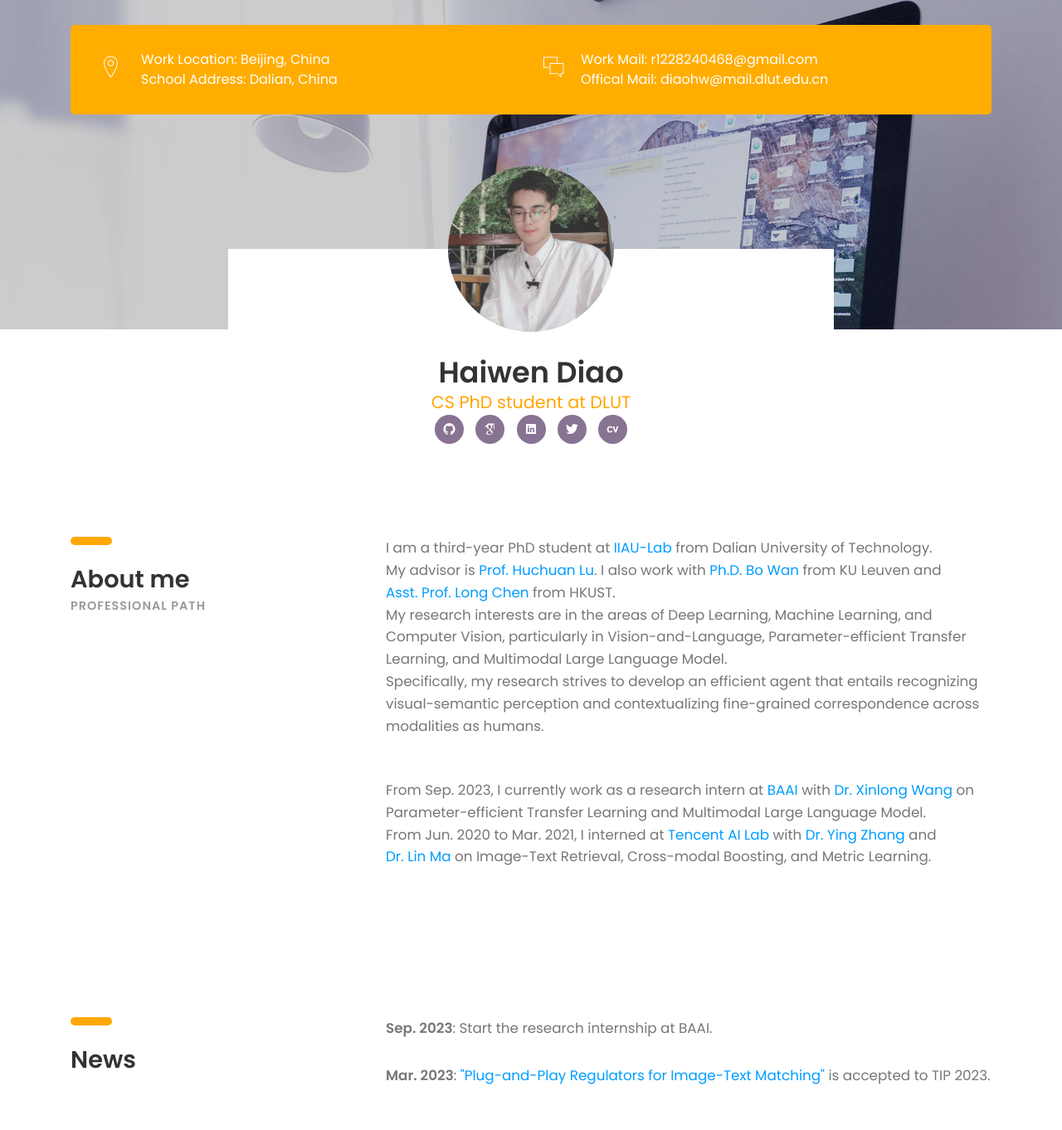
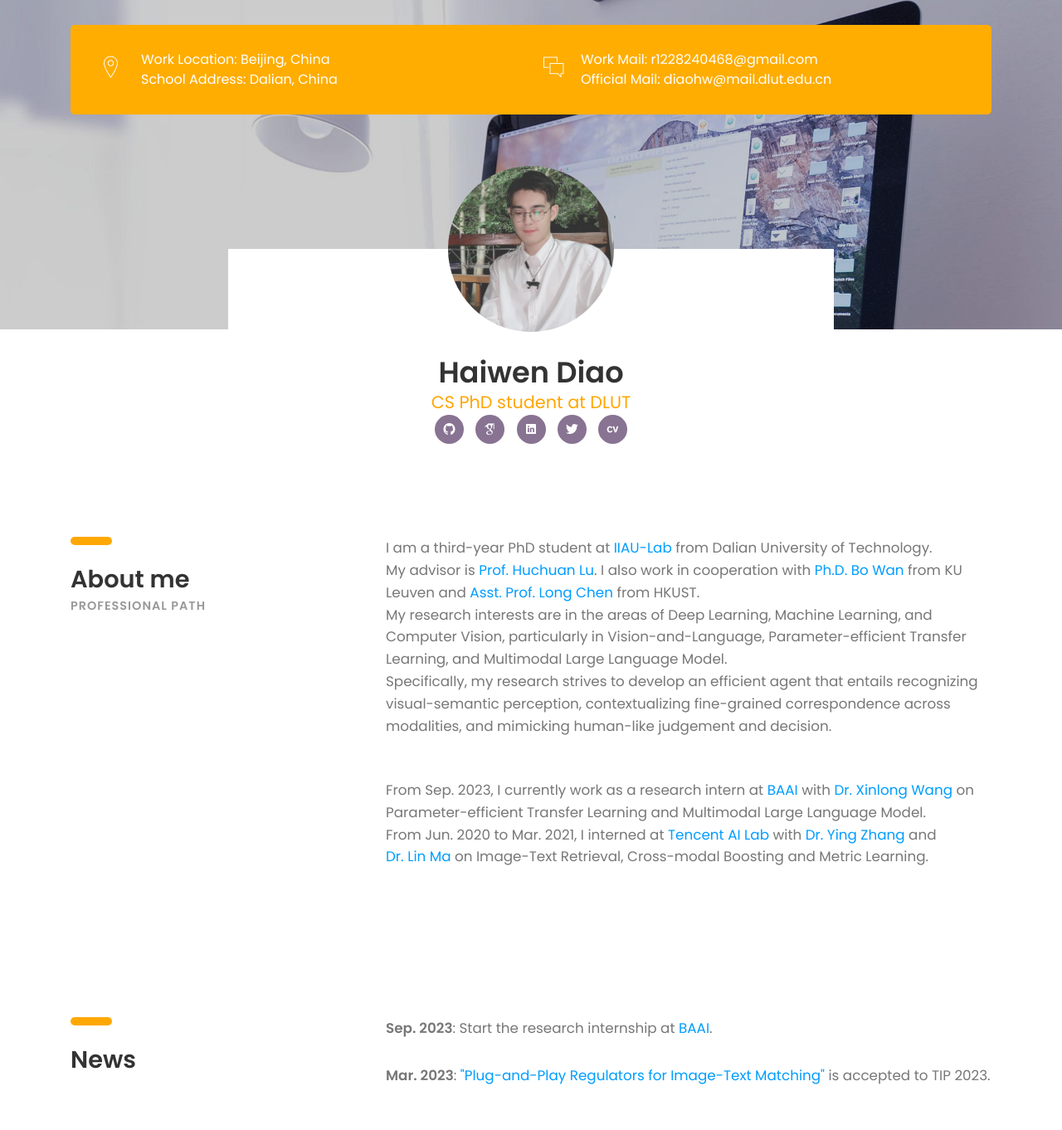
Before and after one commit to Paranioar/Paranioar.github.io, a plain HTML site: page index.html in a window 1280 px wide. Shown: the top 1362 px of the page at 83% size. Drawn offline with Linux system fonts and the light colour scheme; files whose address does not match are found by name.

Commit message:
Update index.html

```diff
--- a/index.html
+++ b/index.html
@@ -52,7 +52,7 @@
 							<i class="icon ion-ios-chatboxes-outline"></i>
 							<div class="right-area">
 								<h5>Work Mail: r1228240468@gmail.com</h5>
-								<h5>Offical Mail: diaohw@mail.dlut.edu.cn</h5>
+								<h5>Official Mail: diaohw@mail.dlut.edu.cn</h5>
 							</div><!-- right-area -->
 						</div><!-- info -->
 					</div><!-- col-sm-4 -->
@@ -103,13 +103,13 @@
 						from Dalian University of Technology. <br>
 						My advisor is
 						<a href="https://ice.dlut.edu.cn/IIAU/en/members/index.html" style="color:#009dff;">Prof. Huchuan Lu</a>.
-						I also work with
+						I also work in cooperation with
 						<a href="https://bobwan.w3spaces.com/" style="color:#009dff;">Ph.D. Bo Wan</a> from KU Leuven and
 						<a href="https://zjuchenlong.github.io/" style="color:#009dff;">Asst. Prof. Long Chen</a> from HKUST.<br>
 						My research interests are in the areas of Deep Learning, Machine Learning, and Computer Vision,
 						particularly in Vision-and-Language, Parameter-efficient Transfer Learning, and Multimodal Large Language Model.<br>
-						Specifically, my research strives to develop an efficient agent that entails recognizing visual-semantic perception
-						and contextualizing fine-grained correspondence across modalities as humans.
+						Specifically, my research strives to develop an efficient agent that entails recognizing visual-semantic perception,
+						contextualizing fine-grained correspondence across modalities, and mimicking human-like judgement and decision.
 					</p>
 
 					<p class="margin-b-30">
@@ -121,7 +121,7 @@
 						<a href="https://ai.tencent.com/ailab/en/index/" style="color:#009dff;">Tencent AI Lab</a> with
 						<a href="https://yingzhangdut.github.io/" style="color:#009dff;">Dr. Ying Zhang</a> and
 						<a href="http://forestlinma.com/" style="color:#009dff;">Dr. Lin Ma</a>
-						on Image-Text Retrieval, Cross-modal Boosting, and Metric Learning.
+						on Image-Text Retrieval, Cross-modal Boosting and Metric Learning.
 					</p>
 				</div><!-- col-sm-8 -->
 			</div><!-- row -->
@@ -138,7 +138,7 @@
 				</div><!-- col-sm-4 -->
 				<div class="col-sm-8">
 					<p class="margin-b-30">
-						<b>Sep. 2023</b>: Start the research internship at BAAI.
+						<b>Sep. 2023</b>: Start the research internship at <a href="https://www.baai.ac.cn/english.html" style="color:#009dff;">BAAI</a>.
 					</p>
 					<p class="margin-b-30">
 						<b>Mar. 2023</b>: <a href="https://arxiv.org/abs/2303.13371" style="color:#009dff;">"Plug-and-Play Regulators for Image-Text Matching"</a> is accepted to TIP 2023.
@@ -331,13 +331,11 @@
 					<div class="row">
 						<div class="experience col-sm-8 col-md-8 col-lg-8">
 							<h4><b>Research Intern</b></h4>
-							<h5 class="font-yellow"><b>BAAI</b></h5>
+							<a href="https://www.baai.ac.cn/english.html"><h5 class="font-yellow"><b>BAAI</b></h5></a>
 							<h6 class="margin-t-10">Sep. 2023 - Present</h6>
 							<p class="font-semi-white margin-tb-30"></p>
 							<ul class="list margin-b-30">
-								<li>
-									Mentors: <a href='https://scholar.google.com/citations?user=DPz0DjYAAAAJ&hl=zh-CN&oi=ao'>Xinlong Wang</a>
-								</li>
+							<li>Mentors: <a href='https://scholar.google.com/citations?user=DPz0DjYAAAAJ&hl=zh-CN&oi=ao'>Xinlong Wang</a></li>
 							</ul>
 						</div>
 						<div class="col-sm-4 col-md-4 col-lg-4">
@@ -348,14 +346,12 @@
 					<div class="row">
 						<div class="experience col-sm-8 col-md-8 col-lg-8">
 							<h4><b>Research Intern</b></h4>
-							<h5 class="font-yellow"><b>Tencent AI Lab</b></h5>
+							<a href="https://ai.tencent.com/ailab/en/index/"><h5 class="font-yellow"><b>Tencent AI Lab</b></h5></a>
 							<h6 class="margin-t-10">Jun. 2020 - Mar. 2021</h6>
 							<p class="font-semi-white margin-tb-30"></p>
 							<ul class="list margin-b-30">
-								<li>
-									Mentors: <a href='https://scholar.google.com/citations?user=R_psgxkAAAAJ&hl=zh-CN'>Ying Zhang</a>,
-									         <a href='https://scholar.google.com/citations?user=DAn1pA4AAAAJ&hl=zh-CN'>Lin Ma</a>
-								</li>
+							<li>Mentors: <a href='https://scholar.google.com/citations?user=R_psgxkAAAAJ&hl=zh-CN'>Ying Zhang</a>,
+								<a href='https://scholar.google.com/citations?user=DAn1pA4AAAAJ&hl=zh-CN'>Lin Ma</a></li>
 							</ul>
 						</div>
 						<div class="col-sm-4 col-md-4 col-lg-4">
```
